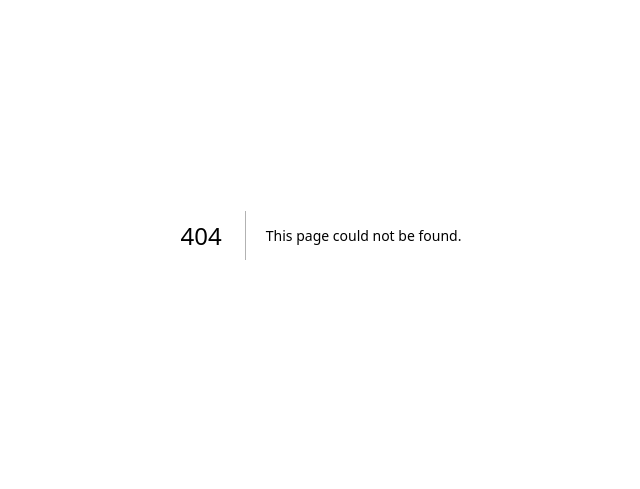
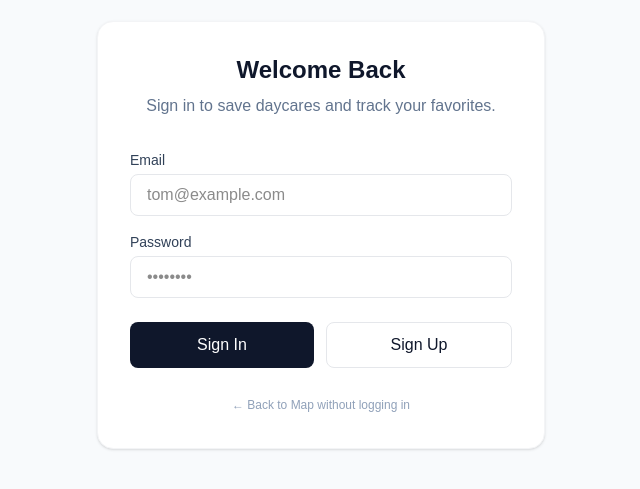
Before and after one commit to thomasvargas/toronto-daycares, a Next.js app: page /login in a window 1280 px wide. Before the commit this address had no page. Shown: the part 165-654 px from the top of the page, without its empty margins (319-959 px from the left). Built offline with nearby package versions, Linux system fonts and the light colour scheme; no server answers.

Commit message:
Add login page and sign-in button

```diff
--- /dev/null
+++ b/app/login/page.js
@@ -0,0 +1,109 @@
+'use client'
+import { useState } from 'react'
+import { supabase } from '../../lib/supabaseClient'
+import { useRouter } from 'next/navigation'
+import Link from 'next/link'
+
+export default function Login() {
+  const router = useRouter()
+  const [email, setEmail] = useState('')
+  const [password, setPassword] = useState('')
+  const [loading, setLoading] = useState(false)
+  const [message, setMessage] = useState('')
+
+  const handleSignUp = async (e) => {
+    e.preventDefault()
+    setLoading(true)
+    const { data, error } = await supabase.auth.signUp({
+      email,
+      password,
+    })
+    if (error) setMessage(error.message)
+    else {
+      setMessage('Account created! Logging you in...')
+      // If auto-confirm is on, we can redirect immediately
+      router.push('/')
+    }
+    setLoading(false)
+  }
+
+  const handleSignIn = async (e) => {
+    e.preventDefault()
+    setLoading(true)
+    const { data, error } = await supabase.auth.signInWithPassword({
+      email,
+      password,
+    })
+    if (error) setMessage(error.message)
+    else {
+      router.push('/') // Send them back to the map
+    }
+    setLoading(false)
+  }
+
+  return (
+    <div className="min-h-screen flex items-center justify-center bg-slate-50 px-4">
+      <div className="max-w-md w-full bg-white rounded-2xl shadow-sm border border-gray-100 p-8">
+
+        <div className="text-center mb-8">
+          <h1 className="text-2xl font-bold text-slate-900">Welcome Back</h1>
+          <p className="text-slate-500 mt-2">Sign in to save daycares and track your favorites.</p>
+        </div>
+
+        {message && (
+          <div className="mb-4 p-3 bg-blue-50 text-blue-700 text-sm rounded-lg">
+            {message}
+          </div>
+        )}
+
+        <form className="space-y-4">
+          <div>
+            <label className="block text-sm font-medium text-slate-700 mb-1">Email</label>
+            <input
+              type="email"
+              value={email}
+              onChange={(e) => setEmail(e.target.value)}
+              className="w-full px-4 py-2 border border-gray-200 rounded-lg focus:ring-2 focus:ring-slate-900 focus:border-transparent outline-none transition-all"
+              placeholder="tom@example.com"
+            />
+          </div>
+
+          <div>
+            <label className="block text-sm font-medium text-slate-700 mb-1">Password</label>
+            <input
+              type="password"
+              value={password}
+              onChange={(e) => setPassword(e.target.value)}
+              className="w-full px-4 py-2 border border-gray-200 rounded-lg focus:ring-2 focus:ring-slate-900 focus:border-transparent outline-none transition-all"
+              placeholder="••••••••"
+            />
+          </div>
+
+          <div className="flex gap-3 pt-2">
+            <button
+              onClick={handleSignIn}
+              disabled={loading}
+              className="flex-1 bg-slate-900 text-white py-2.5 rounded-lg font-medium hover:bg-slate-800 transition-colors disabled:opacity-50"
+            >
+              {loading ? '...' : 'Sign In'}
+            </button>
+            <button
+              onClick={handleSignUp}
+              disabled={loading}
+              className="flex-1 bg-white text-slate-900 border border-gray-200 py-2.5 rounded-lg font-medium hover:bg-gray-50 transition-colors disabled:opacity-50"
+            >
+              Sign Up
+            </button>
+          </div>
+        </form>
+
+        <div className="mt-6 text-center">
+           <Link href="/" className="text-xs text-slate-400 hover:text-slate-600">
+             ← Back to Map without logging in
+           </Link>
+        </div>
+
+      </div>
+    </div>
+  )
+}
--- a/app/page.js
+++ b/app/page.js
@@ -3,6 +3,7 @@ import { useEffect, useState } from 'react'
 import { supabase } from '../lib/supabaseClient'
 import dynamic from 'next/dynamic'
 
+// Dynamically import the Map so it doesn't break on the server
 const Map = dynamic(() => import('../components/Map'), {
   ssr: false,
   loading: () => <div className="h-full w-full flex items-center justify-center bg-gray-50 text-gray-400">Loading Map...</div>
@@ -48,14 +49,19 @@ export default function Home() {
         <div className="max-w-4xl mx-auto pointer-events-auto">
           <div className="bg-white/90 backdrop-blur-md shadow-lg rounded-2xl border border-gray-100 p-4 md:p-5">
 
-            {/* Top Row: Title & Count */}
-            <div className="flex flex-col md:flex-row md:items-center justify-between gap-4 mb-4">
+            {/* Top Row: Title, Count, and LOGIN Button */}
+            <div className="flex items-center justify-between mb-4">
               <div>
                 <h1 className="text-xl font-bold text-slate-900 tracking-tight">Toronto Daycare Finder</h1>
                 <p className="text-xs font-medium text-slate-500 uppercase tracking-wide mt-1">
                   {loading ? 'Searching...' : `Found ${filteredDaycares.length} Locations`}
                 </p>
               </div>
+
+              {/* NEW: Sign In Link */}
+              <a href="/login" className="text-sm font-semibold text-blue-600 hover:bg-blue-50 px-3 py-1.5 rounded-lg transition-colors">
+                Sign In
+              </a>
             </div>
 
             {/* Filter Pills */}
```
